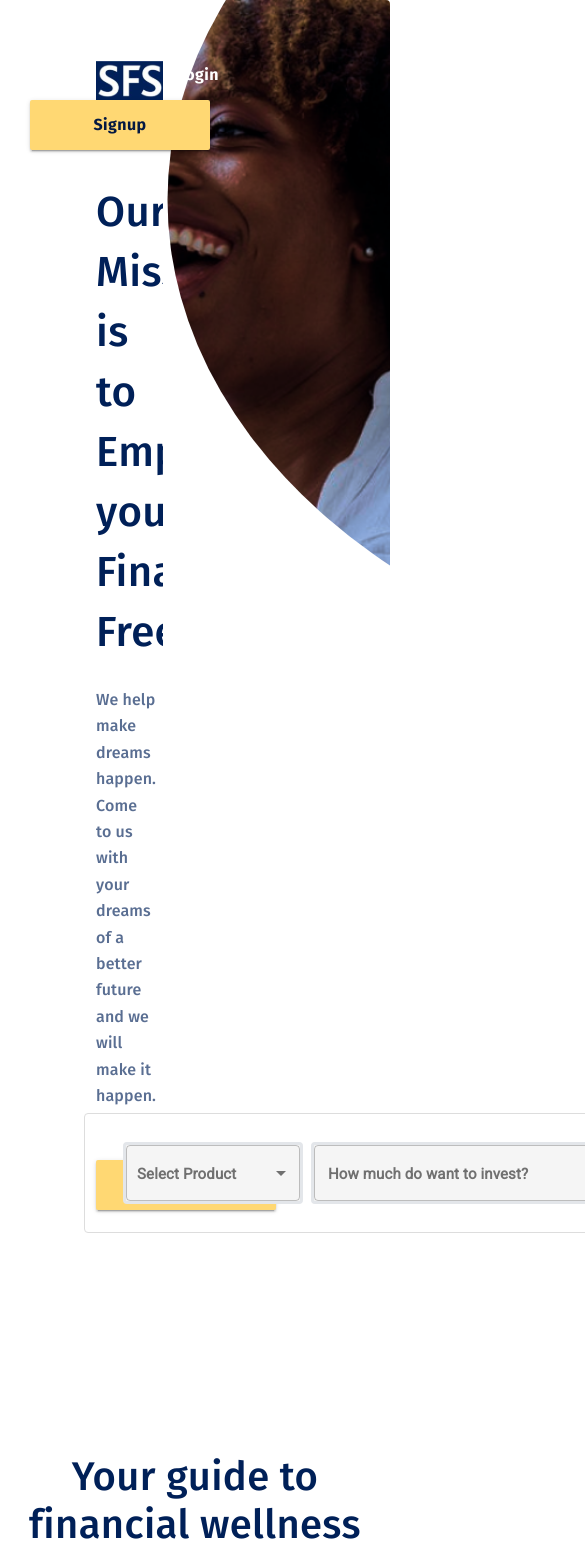
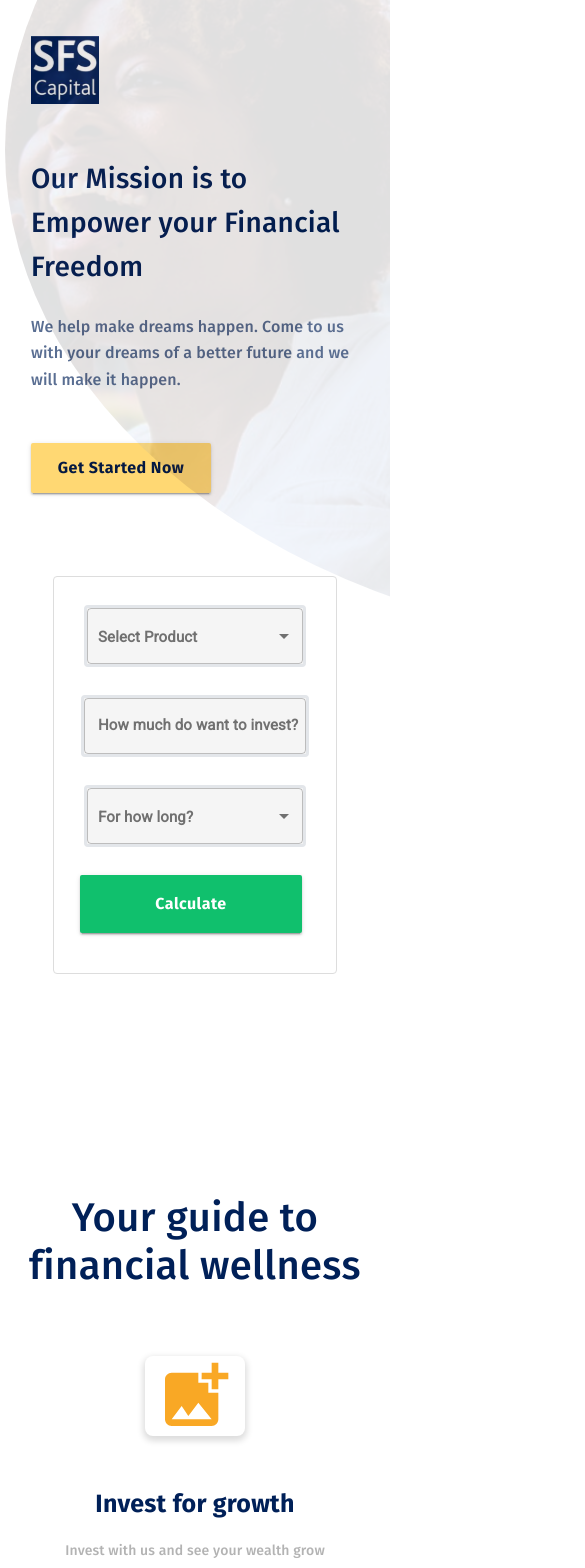
Before and after one commit to johnzenith/cloudfift-test, a React (Create React App) app: page / in a window 390 px wide. Shown: the top 1568 px of the page, 585 px wide, since content can reach past the window. Built offline with nearby package versions, Linux system fonts and the light colour scheme; a web font is replaced by a local one.

Commit message:
Landing page responsiveness done, now building the the mobile nav menu

```diff
--- a/src/page/HomeScreen.js
+++ b/src/page/HomeScreen.js
@@ -22,10 +22,18 @@ import AppleIcon from '@material-ui/icons/Apple';
 import LanguageIcon from '@material-ui/icons/Language';
 import GetAppIcon from '@material-ui/icons/GetApp';
 
-const useStyles = makeStyles((theme) => ({
+import Hidden from '@material-ui/core/Hidden';
+
+const useStyles = makeStyles((theme) => {
+
+    return {
         root: {
             flexGrow: 1,
             marginTop: '45px',
+
+            [theme.breakpoints.down('sm')]: {
+                marginTop: '20px',
+            },
         },
         paper: {
             padding: theme.spacing(2),
@@ -44,12 +52,25 @@ const useStyles = makeStyles((theme) => ({
         alignCenter: {
             textAlign: 'center',
         },
+        alignLeft: {
+            textAlign: 'left',
+        },
+        alignRight: {
+            textAlign: 'right',
+        },
         logoWrapper: {
             textAlign: 'left',
             marginBottom: '50px',
         },
         logo: {
             marginLeft: '80px',
+
+            [theme.breakpoints.down('sm')]: {
+                marginLeft: '40px',
+            },
+            [theme.breakpoints.down('xs')]: {
+                marginLeft: '15px',
+            },
         },
         tagline: {
             padding: '0px',
@@ -63,6 +84,22 @@ const useStyles = makeStyles((theme) => ({
             fontWeight: 500,
             color: '#002058',
             fontFamily: 'Fira Sans, sans-serif',
+
+            [theme.breakpoints.down('md')]: {
+                fontSize: '30px',
+                lineHeight: "45px",
+            },
+
+            [theme.breakpoints.down('sm')]: {
+                fontSize: '32px',
+                lineHeight: "48px",
+                marginLeft: '40px',
+            },
+            [theme.breakpoints.down('xs')]: {
+                fontSize: '28px',
+                lineHeight: "44px",
+                marginLeft: '15px',
+            }
         },
         description: {
             color: '#002058a6',
@@ -87,7 +124,14 @@ const useStyles = makeStyles((theme) => ({
 
             '&:hover': {
                 backgroundColor: '#FFD873',
-        }
+            },
+
+            [theme.breakpoints.down('sm')]: {
+                marginLeft: '40px',
+            },
+            [theme.breakpoints.down('xs')]: {
+                marginLeft: '15px',
+            },
         },
         heroImage: {
             // backgroundImage: 'url(Gradient-Overlay.svg)',
@@ -106,6 +150,11 @@ const useStyles = makeStyles((theme) => ({
             backgroundRepeat: 'no-repeat',
             backgroundPosition: 'center center',
             clipPath: 'ellipse(700px 500px at 705px 200px)',
+
+            [theme.breakpoints.down('sm')]: {
+                position: 'absolute',
+                opacity: 0.12,
+            }
         },
         navButtons: {
             position: 'absolute',
@@ -126,6 +175,7 @@ const useStyles = makeStyles((theme) => ({
         },
         productEvaluation: {
             display: 'flex',
+            flexWrap: 'wrap',
             justifyContent: 'space-evenly',
             alignItems: 'center',
             border: '1px solid #ddd',
@@ -134,10 +184,42 @@ const useStyles = makeStyles((theme) => ({
             maxWidth: '75%',
             height: 'auto',
             margin: '0px auto',
+
+            [theme.breakpoints.down('sm')]: {
+                flexDirection: 'column',
+                marginTop: '180px',
+                maxWidth: '80%',
+            },
+            [theme.breakpoints.down('xs')]: {
+                flexDirection: 'column',
+                flexWrap: 'nowrap',
+                marginTop: '180px',
+                maxWidth: 'initial',
+            },
         },
         formControl: {
             margin: theme.spacing(1),
             minWidth: 180,
+
+            [theme.breakpoints.down('sm')]: {
+                marginBottom: '20px',
+            }
+        },
+        formcontrolFluid: {
+            [theme.breakpoints.down('sm')]: {
+                width: '300px',
+            },
+            [theme.breakpoints.down('xs')]: {
+                width: '200px',
+                minWidth: '200px',
+                minWidth: '100% !important',
+            },
+        },
+        textFieldLabel: {
+            [theme.breakpoints.down('xs')]: {
+                textAlign: 'left',
+                marginTop: '0px !important',
+            }
         },
         selectEmpty: {
             marginTop: theme.spacing(2),
@@ -150,7 +232,11 @@ const useStyles = makeStyles((theme) => ({
             '&:hover': {
                 background: '#10C06D',
                 color: '#fff',
-        }
+            },
+
+            [theme.breakpoints.down('sm')]: {
+                height: '58px',
+            },
         },
         productInput: {
             border: '3px solid #E3E6EA',
@@ -171,6 +257,10 @@ const useStyles = makeStyles((theme) => ({
             lineHeight: '48px',
             textAlign: 'center',
             margin: '0px auto',
+
+            [theme.breakpoints.down('sm')]: {
+                maxWidth: '94%',
+            }
         },
         guidelineStepTitle: {
             color: '#002058',
@@ -187,6 +277,10 @@ const useStyles = makeStyles((theme) => ({
             fontSize: '14px',
             color: '#B3B3B3',
         },
+        guideLineStepDescriptionFlex: {
+            display: 'flex',
+            justifyContent: 'center',
+        },
         guidelineIcon: {
             background: '#fff',
             width: '100px',
@@ -198,12 +292,16 @@ const useStyles = makeStyles((theme) => ({
         },
         footer: {
             background: '#152144',
-        height: '706px',
+            minHeight: '706px',
             width: '100%',
             padding: 0,
             paddingTop: '200px',
             justifyContent: 'center',
             alignItems: 'center',
+
+            [theme.breakpoints.down('sm')]: {
+               paddingBottom: '100px',
+            }
         },
         channelHeadingGrid: {
             justifyContent: 'center',
@@ -211,6 +309,22 @@ const useStyles = makeStyles((theme) => ({
         },
         paperChannel: {
             background: 'transparent',
+        },
+        paperChannelItem: {
+            [theme.breakpoints.down('xs')]: {
+                textAlign: 'center',
+                margin: '0px auto',
+            }
+        },
+        paperChannelItemAlignLeft: {
+            [theme.breakpoints.only('sm')]: {
+                textAlign: 'left',
+            },
+        },
+        paperChannelItemAlignRight: {
+            [theme.breakpoints.only('sm')]: {
+                textAlign: 'right',
+            },
         },
         channelTitle: {
             maxWidth: '230px',
@@ -220,6 +334,15 @@ const useStyles = makeStyles((theme) => ({
             fontWeight: 400,
             margin: '0px 0px 0px auto',
             lineHeight: 1.2,
+
+            [theme.breakpoints.down('sm')]: {
+                fontSize: '44px',
+            },
+            [theme.breakpoints.down('xs')]: {
+                maxWidth: 'initial',
+                textAlign: 'center',
+                margin: '0px auto 0px auto',
+            }
         },
         channelInfo: {
             margin: '23px 0px 0px 0px',
@@ -228,6 +351,33 @@ const useStyles = makeStyles((theme) => ({
             lineHeight: 1.8,
             fontWeight: 400,
             fontSize: '15px',
+
+            [theme.breakpoints.down('xs')]: {
+                minHeight: '20px',
+                maxWidth: 'initial',
+                textAlign: 'center',
+                margin: '-20px auto 0px auto',
+                lineHeight: 1.5,
+            }
+        },
+        channelIconWrapper: {
+            [theme.breakpoints.down('sm')]: {
+                width: '120px',
+                background: 'transparent',
+                textAlign: 'center',
+                margin: '0px 0px 0px auto',
+            },
+            [theme.breakpoints.down('xs')]: {
+                margin: '0px auto 0px auto',
+            }
+        },
+        channelIconWrapperAlignLeft: {
+            [theme.breakpoints.down('sm')]: {
+                margin: '0px auto 0px 0px',
+            },
+            [theme.breakpoints.down('xs')]: {
+                margin: '0px auto 0px auto',
+            }
         },
         channelIcon: {
             background: 'rgb(255 255 255 / 10%)',
@@ -243,6 +393,19 @@ const useStyles = makeStyles((theme) => ({
         channelListGrid: {
             // maxWidth: '800px',
             // margin: '80px auto 0px auto',
+
+            [theme.breakpoints.down('md')]: {
+                fontSize: '30px',
+            },
+        },
+        channelSource: {
+            [theme.breakpoints.down('xs')]: {
+                display: 'flex',
+                alignItems: 'center',
+                justifyContent: 'center',
+                minHeight: '5px',
+                marginBottom: '40px',
+            }
         },
         downloadLabel: {
             display: 'inline-block',
@@ -252,6 +415,13 @@ const useStyles = makeStyles((theme) => ({
             color: '#fff',
             fontSize: '16px',
             marginLeft: '10px',
+
+            [theme.breakpoints.down('sm')]: {
+                marginLeft: '5px',
+            },
+            [theme.breakpoints.down('xs')]: {
+                maxWidth: 'initial',
+            }
         },
         channelSourceDownloadIcon: {
             color: '#fff',
@@ -274,9 +444,10 @@ const useStyles = makeStyles((theme) => ({
             display: 'block',
             width: '1px',
             height: '100px',
-        background: 'red',
+            background: '#fff',
         }
-  }));
+    };
+  });
 
 const HomeScreen = () => {
     const classes = useStyles();
@@ -285,7 +456,7 @@ const HomeScreen = () => {
         <div className="homeScreen">
             <div className={classes.root}>
                 <Grid container spacing={0}>
-                    <Grid item xs={5}>
+                    <Grid item xs={12} sm={12} md={5}>
                         <Paper className={classes.paper}>
                             <div className={classes.logoWrapper}>
                                 <img className={classes.logo} alt="logo" src={logo} />
@@ -303,21 +474,25 @@ const HomeScreen = () => {
                             <Button className={classes.getStartedBtn} variant="contained">Get started now</Button>
                         </Paper>
                     </Grid>
-                    <Grid item xs={7}>
+                    <Grid item item xs={12} sm={12} md={7}>
                         <Paper className={clsx(classes.paper, classes.alignCenter, classes.paperOverlay)}>
                             <img className={classes.heroImage} alt="banner" src={heroImage} />
+
+                            <Hidden smDown>
                                 <div className={classes.navButtons}>
                                     <Button className={clsx(classes.getStartedBtn, classes.loginBtn)} variant="contained">Login</Button>
                                     <Button className={classes.getStartedBtn} variant="contained">Signup</Button>
                                 </div>
+                            </Hidden>
+
                         </Paper>
                     </Grid>
                 </Grid>
 
                 <Grid container spacing={0} style={{ marginTop: '-113px' }}>
-                    <Grid item sm>
+                    <Grid item sm zeroMinWidth style={{ margin: '0px auto' }}>
                         <Paper className={clsx(classes.paper, classes.alignCenter, classes.productEvaluation)}>
-                            <FormControl variant="outlined" className={classes.formControl}>
+                            <FormControl variant="outlined" className={clsx(classes.formControl, classes.formcontrolFluid)}>
                                 <InputLabel className={classes.selectInputLabel} htmlFor="outlined-age-native-simple">
                                     Select Product
                                 </InputLabel>
@@ -337,15 +512,20 @@ const HomeScreen = () => {
                             </FormControl>
 
                             <TextField
-                                className={classes.productInput}
+                                className={clsx(classes.productInput, classes.formControl, classes.formcontrolFluid)}
                                 style={{minWidth: '280px'}}
                                 id="outlined-search"
                                 label="How much do want to invest?"
                                 type="text"
                                 variant="outlined"
+                                InputLabelProps={{
+                                    classes: {
+                                        root: classes.textFieldLabel
+                                    }
+                                }}
                             />
 
-                            <FormControl variant="outlined" className={classes.formControl}>
+                            <FormControl variant="outlined" className={clsx(classes.formControl, classes.formcontrolFluid)}>
                                 <InputLabel className={classes.selectInputLabel} htmlFor="outlined-age-native-simple">
                                     For how long?
                                 </InputLabel>
@@ -364,7 +544,9 @@ const HomeScreen = () => {
                                 </Select>
                             </FormControl>
 
-                            <Button className={clsx(classes.getStartedBtn, classes.investBtn)} variant="contained">Calculate</Button>
+                            <Button className={clsx(classes.getStartedBtn, classes.investBtn, classes.formControl, classes.formcontrolFluid)} variant="contained">
+                                Calculate
+                            </Button>
                         </Paper>
                     </Grid>
                 </Grid>
@@ -379,35 +561,35 @@ const HomeScreen = () => {
 
                 <Container maxWidth="md" style={{marginBottom: '150px'}}>
                     <Grid className={classes.guidelineGridContainer} container spacing={0}>
-                        <Grid item xs={4}>
+                        <Grid item xs={12} sm={12} md={4}>
                             <Paper className={clsx(classes.paper, classes.alignCenter)}>
                                 <AddPhotoAlternateIcon className={classes.guidelineIcon} />
                                 <Typography component="h3" className={clsx(classes.tagline, classes.guideline, classes.guidelineStepTitle)}>
                                     Invest for growth
                                 </Typography>
-                                <Typography component="p" className={clsx(classes.tagline, classes.description, classes.guidelineStepDescription)}>
+                                <Typography component="p" className={clsx(classes.tagline, classes.description, classes.guidelineStepDescription, classes.guideLineStepDescriptionFlex)}>
                                     Invest with us and see your wealth grow
                                 </Typography>
                             </Paper>
                         </Grid>
-                        <Grid item xs={4}>
+                        <Grid item xs={12} sm={12} md={4}>
                             <Paper className={clsx(classes.paper, classes.alignCenter)}>
                                 <AddPhotoAlternateIcon className={classes.guidelineIcon} />
                                 <Typography component="h3" className={clsx(classes.tagline, classes.guideline, classes.guidelineStepTitle)}>
                                     Think of the rainy day
                                 </Typography>
-                                <Typography component="p" className={clsx(classes.tagline, classes.description, classes.guidelineStepDescription)}>
+                                <Typography component="p" className={clsx(classes.tagline, classes.description, classes.guidelineStepDescription, classes.guideLineStepDescriptionFlex)}>
                                     Get ready for the rainy day. Invest today in our growth instrument.
                                 </Typography>
                             </Paper>
                         </Grid>
-                        <Grid item xs={4}>
+                        <Grid item xs={12} sm={12} md={4}>
                             <Paper className={clsx(classes.paper, classes.alignCenter)}>
                                 <AddPhotoAlternateIcon className={classes.guidelineIcon} />
                                 <Typography component="h3" className={clsx(classes.tagline, classes.guideline, classes.guidelineStepTitle)}>
                                     Grow your knowledge
                                 </Typography>
-                                <Typography component="p" className={clsx(classes.tagline, classes.description, classes.guidelineStepDescription)}>
+                                <Typography component="p" className={clsx(classes.tagline, classes.description, classes.guidelineStepDescription, classes.guideLineStepDescriptionFlex)}>
                                     Learn how to get more from your money with easy-to-understand articles and videos from financial experts.
                                 </Typography>
                             </Paper>
@@ -415,16 +597,17 @@ const HomeScreen = () => {
                     </Grid>
                 </Container>
 
+                {/* Footer */}
                 <Container className={classes.footer} maxWidth="xl">
                     <Grid className={classes.channelHeadingGrid} container spacing={0}>
-                        <Grid item xs={6}>
+                        <Grid item xs={12} sm={6}>
                             <Paper className={clsx(classes.paper, classes.alignCenter, classes.paperChannel)}>
                                 <Typography component="h2" className={clsx(classes.tagline, classes.guideline, classes.channelTitle)}>
                                     Our Channels
                                 </Typography>
                             </Paper>
                         </Grid>
-                        <Grid item xs={6}>
+                        <Grid item xs={12} sm={6}>
                             <Paper className={clsx(classes.paper, classes.alignCenter, classes.paperChannel)}>
                                 <Typography component="p" className={clsx(classes.tagline, classes.guidelineStepDescription, classes.channelInfo)}>
                                     Get access to sfs life using any of the following plaforms
@@ -435,40 +618,46 @@ const HomeScreen = () => {
 
                     <Container maxWidth="md" style={{marginTop: '50px'}}>
                         <Grid className={classes.channelListGrid} container spacing={0}>
-                            <Grid item xs={3}>
-                                <Paper className={clsx(classes.paper, classes.alignCenter, classes.paperChannel)}>
+                            <Grid item xs={12} sm={6} md={3} lg={3}>
+                                <Paper className={clsx(classes.paper, classes.alignCenter, classes.paperChannel, classes.paperChannelItemAlignRight, classes.paperChannelItem)}>
+                                    <div className={classes.channelIconWrapper}>
                                         <AndroidIcon className={classes.channelIcon} />
+                                    </div>
 
-                                    <Typography component="p" className={clsx(classes.tagline, classes.guidelineStepDescription, classes.channelSource)}>
+                                    <Typography component="p" className={clsx(classes.tagline, classes.guidelineStepDescription, classes.channelSource, classes.paperChannelItemAlignRight, classes.paperChannelItem)}>
                                         <GetAppIcon className={classes.channelSourceDownloadIcon} />
                                         <span className={classes.downloadLabel}>Download on Play Store</span>
                                     </Typography>
-
                                 </Paper>
                             </Grid>
-                            <Grid item xs={3}>
-                                <Paper className={clsx(classes.paper, classes.alignCenter, classes.paperChannel)}>
+                            <Grid item xs={12} sm={6} md={3} lg={3}>
+                                <Paper className={clsx(classes.paper, classes.alignCenter, classes.paperChannel, classes.paperChannelItemAlignLeft, classes.paperChannelItem)}>
+                                    <div className={clsx(classes.channelIconWrapper, classes.channelIconWrapperAlignLeft)}>
                                         <AppleIcon className={classes.channelIcon} />
+                                    </div>
 
-                                    <Typography component="p" className={clsx(classes.tagline, classes.guidelineStepDescription, classes.channelSource)}>
+                                    <Typography component="p" className={clsx(classes.tagline, classes.guidelineStepDescription, classes.channelSource, classes.paperChannelItemAlignLeft)}>
                                         <GetAppIcon className={classes.channelSourceDownloadIcon} />
                                         <span className={classes.downloadLabel}>Download on Apple Store</span>
                                     </Typography>
                                 </Paper>
                             </Grid>
-                            <Grid item xs={3}>
-                                <Paper className={clsx(classes.paper, classes.alignCenter, classes.paperChannel)}>
+                            <Grid item xs={12} sm={6} md={3} lg={3}>
+                                <Paper className={clsx(classes.paper, classes.alignCenter, classes.paperChannel, classes.paperChannelItemAlignRight, classes.paperChannelItem)}>
+
+                                    <div className={classes.channelIconWrapper}>
                                         <LanguageIcon className={classes.channelIcon} />
+                                    </div>
 
-                                    <Typography component="p" className={clsx(classes.tagline, classes.guidelineStepDescription, classes.channelSource)}>
+                                    <Typography component="p" className={clsx(classes.tagline, classes.guidelineStepDescription, classes.channelSource, classes.paperChannelItemAlignRight)}>
                                         <span className={classes.downloadLabel} style={{marginLeft: '30px'}}>
                                             Get Stared Online
                                         </span>
                                     </Typography>
                                 </Paper>
                             </Grid>
-                            <Grid item xs={3}>
-                                <Paper className={clsx(classes.paper, classes.alignCenter, classes.paperChannel, classes.contactUsPaper)}>
+                            <Grid item xs={12} sm={6} md={3} lg={3}>
+                                <Paper className={clsx(classes.paper, classes.alignCenter, classes.paperChannel, classes.paperChannelItemAlignLeft, classes.paperChannelItem, classes.contactUsPaper)}>
                                     <Typography component="p" className={classes.contactInfo}>
                                         Contact us for more information
                                     </Typography>
```
Lines whose indentation alone changed are shown as unchanged.
